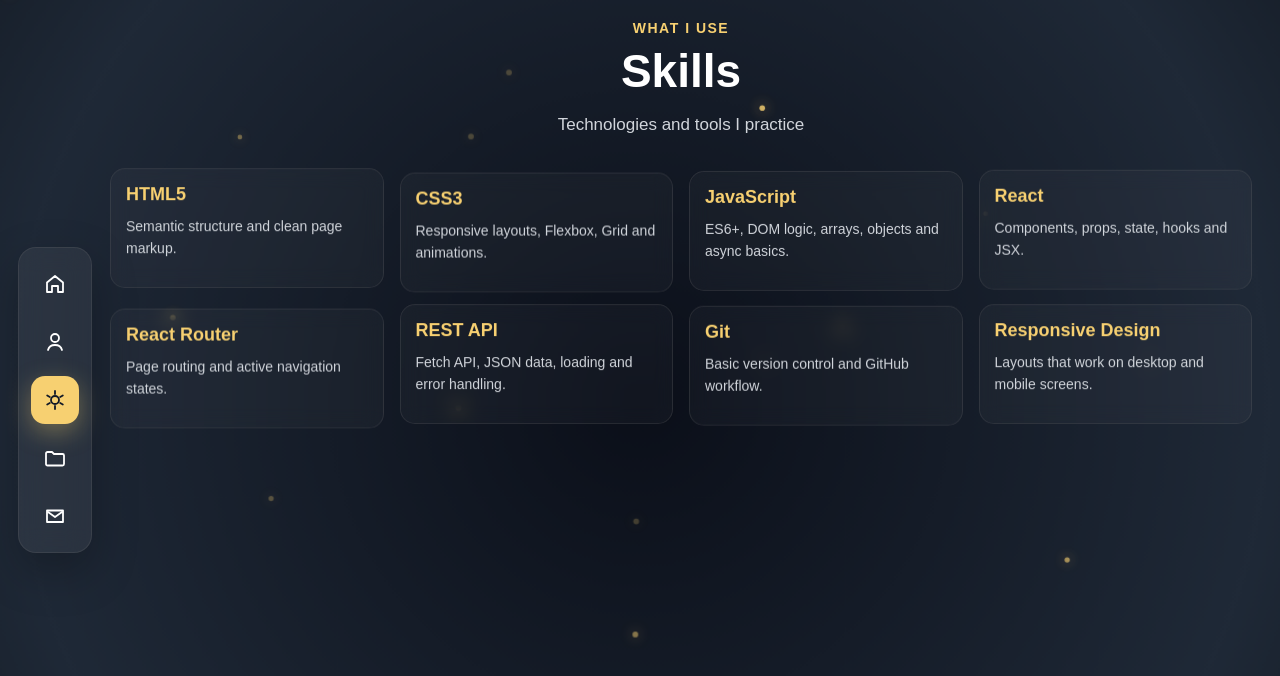
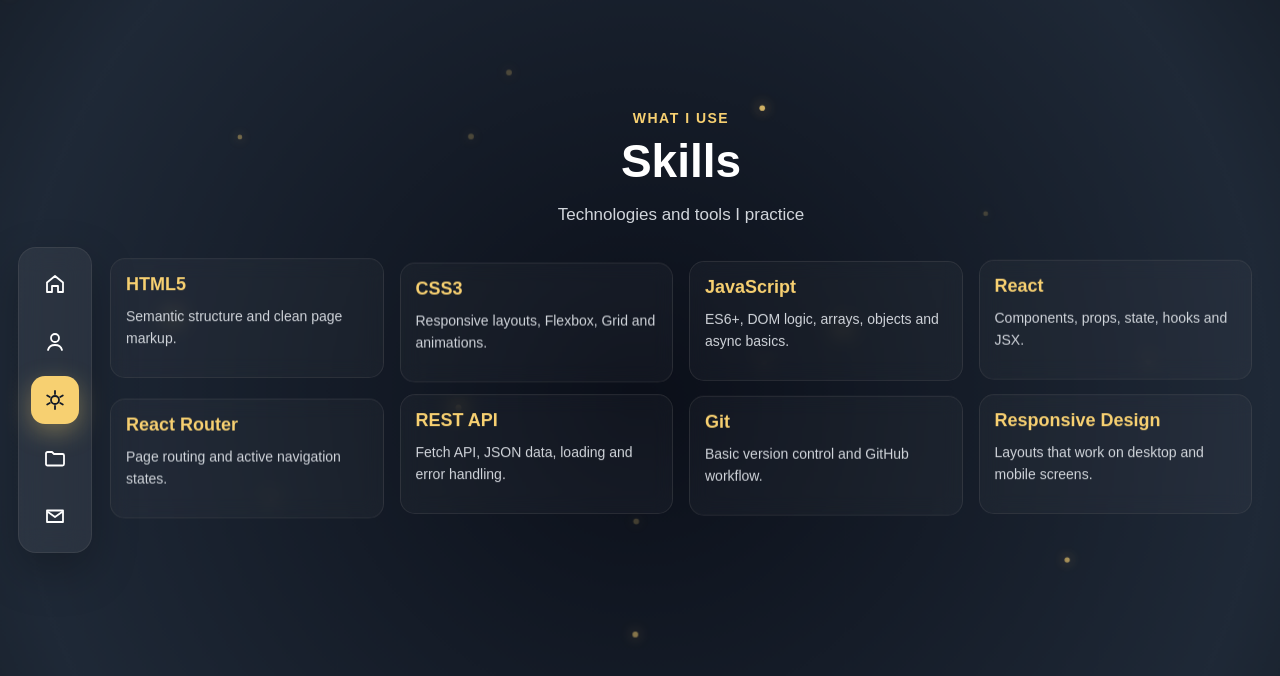
Before and after one commit to arsen-kazaryan/Portfolio, a React (Vite) app: page /skills in a window 1280 px wide. Shown: the top 676 px of the page. Built offline with nearby package versions, Linux system fonts and the light colour scheme.

Commit message:
fix: padding

```diff
--- a/src/components/Pages/Skills/Skills.css
+++ b/src/components/Pages/Skills/Skills.css
@@ -2,7 +2,7 @@
   position: relative;
   isolation: isolate;
   min-height: 100vh;
-  padding: 20px 28px 70px 110px;
+  padding: 110px 28px 70px 110px;
   overflow: hidden;
   background-color: #07112c;
 }
--- a/src/components/Pages/projects/projects.css
+++ b/src/components/Pages/projects/projects.css
@@ -2,7 +2,7 @@
   position: relative;
   isolation: isolate;
   min-height: 100vh;
-  padding: 30px 28px 70px 110px;
+  padding: 110px 28px 70px 110px;
   overflow: hidden;
   background-color: #07112c;
 }
--- a/src/index.css
+++ b/src/index.css
@@ -10,6 +10,7 @@ html {
   width: 100%;
   min-height: 100%;
   background: radial-gradient(circle at center, #111827, #1f2937, #030712);
+  background-color: #1F2A3A;
   color: white;
   font-family: Arial, Helvetica, sans-serif;
 }
```
